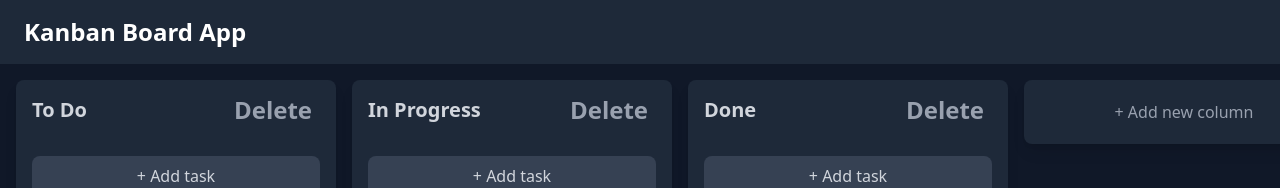
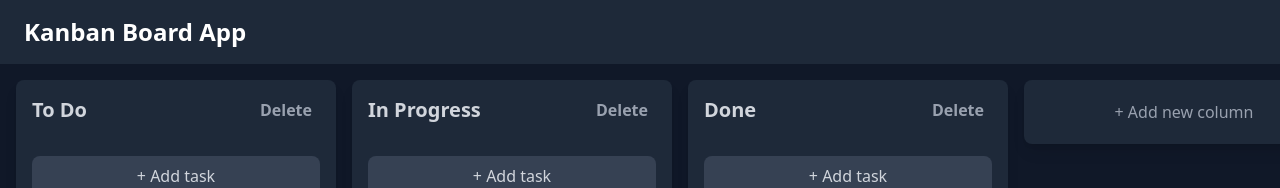
Before and after one commit to ZtheLeader/kanban-board-zain, a React (Vite) app: page /boards in a window 1280 px wide. Shown: the top 188 px of the page. Built offline with nearby package versions, Linux system fonts and the light colour scheme.

Commit message:
style: Adjust button text size for improved readability in Column component

```diff
--- a/src/features/kanban/Column.tsx
+++ b/src/features/kanban/Column.tsx
@@ -32,7 +32,7 @@ const Column = ({ column }: ColumnProps) => {
         <h2 className="text-xl font-semibold text-gray-300">{column.title}</h2>
         <button
           onClick={handleDeleteColumn}
-          className="text-gray-400 hover:text-red-500 font-bold transition-colors duration-200 text-2xl leading-none px-2"
+          className="text-gray-400 hover:text-red-500 font-bold transition-colors duration-200 leading-none px-2"
           aria-label="Delete column"
         >
           Delete
```
